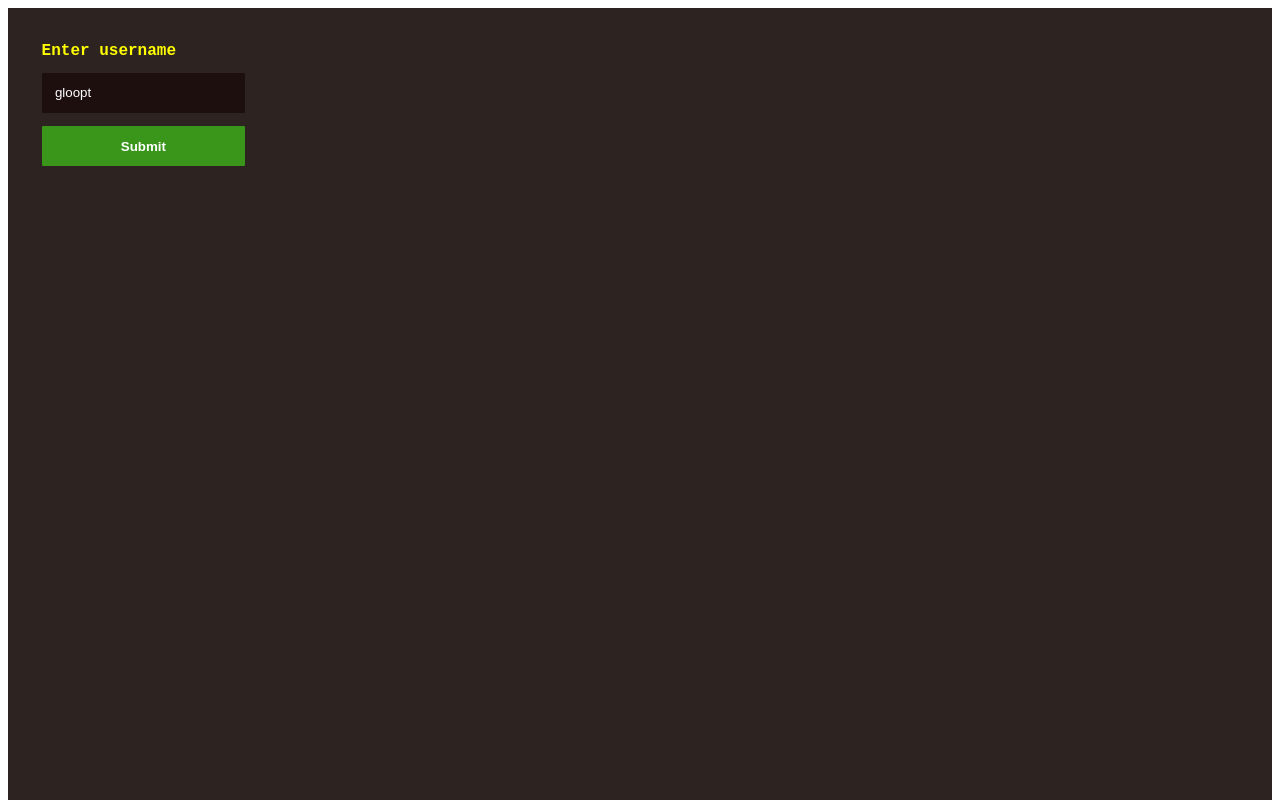
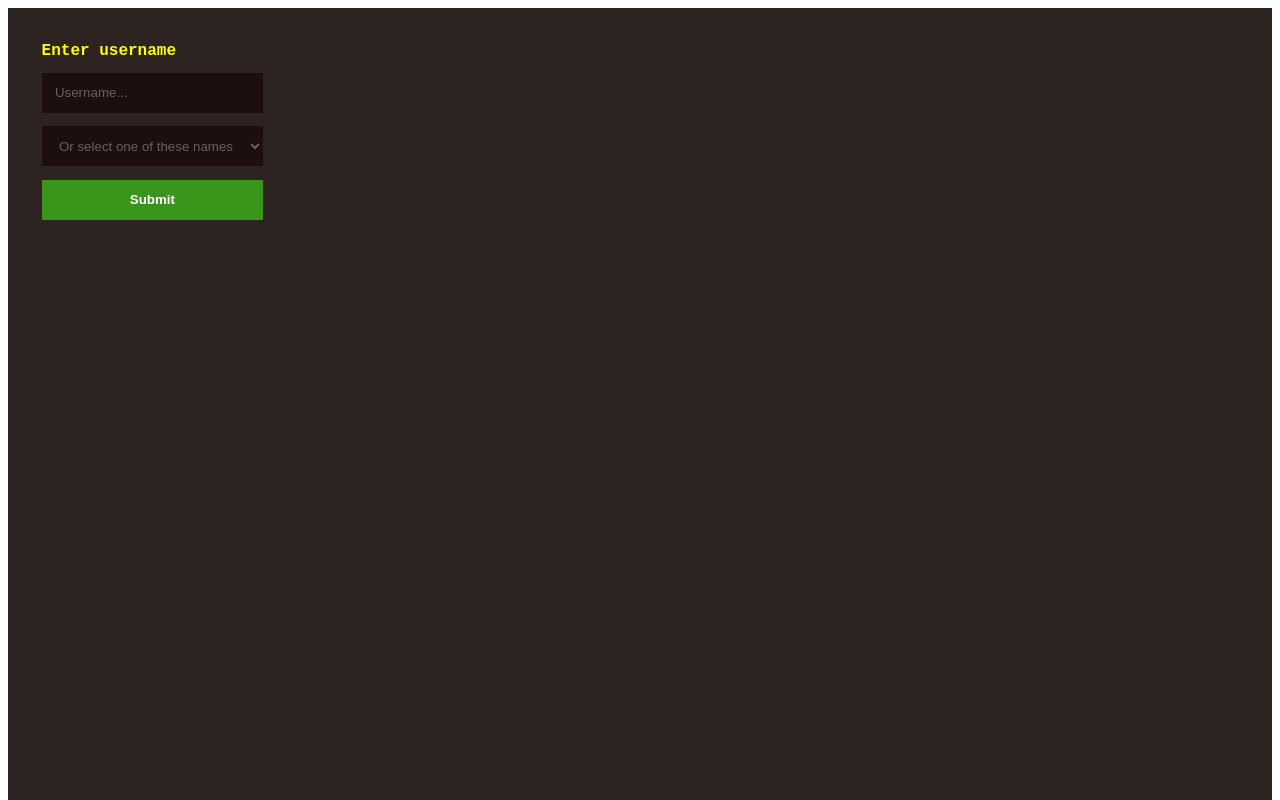
Before and after one commit to spacejump3/tech-track-23-24, a SvelteKit app: page / in a window 1280 px wide. Shown: the top 800 px of the page. Built offline with nearby package versions, Linux system fonts and the light colour scheme.

Commit message:
dropdown menu

```diff
--- a/src/components/Barchart.svelte
+++ b/src/components/Barchart.svelte
@@ -1,6 +1,7 @@
 <script>
     import * as d3 from 'd3';
-    let formData = { name: 'gloopt' };
+
+    let formData = { name: '' };
 
     // Fetch API data
     async function getData(name) {
@@ -266,6 +267,14 @@
             id="name"
             bind:value={formData.name}
         />
+
+        <select bind:value={formData.name} for="name" name="names" id="">
+            <option value="">Or select one of these names</option>
+            <option value="gloopt">gloopt</option>
+            <option value="fatpear 7">fatpear 7</option>
+            <option value="lynx titan">lynx titan</option>
+            <option value="b0aty">b0aty</option>
+        </select>
         <button type="submit">Submit</button>
     </form>
 </div>
@@ -297,8 +306,30 @@
         border-radius: 0.1em;
     }
 
+    form input::placeholder {
+        opacity: 1;
+        color: #FFF5;
+    }
+
     form input:focus {
         outline: solid #554844 1px;
+    }
+
+    form select {
+        height: 3em;
+        margin: 1em 0 0 0;
+        padding: 0 1em 0 1em;
+
+        background: #1e0f0f;
+        color: #FFF5;
+        border: none;
+        border-radius: 0.1em;
+
+        cursor: pointer;
+    }
+
+    form select:hover {
+        color: white;
     }
 
     form button {
```
